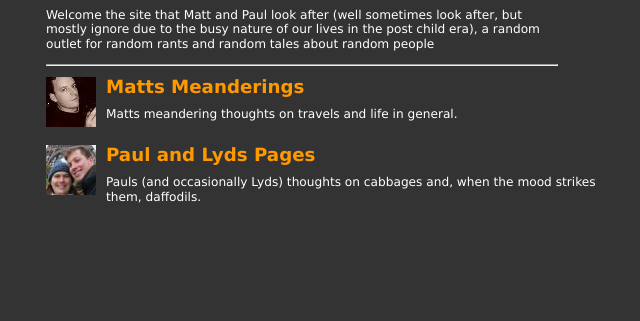
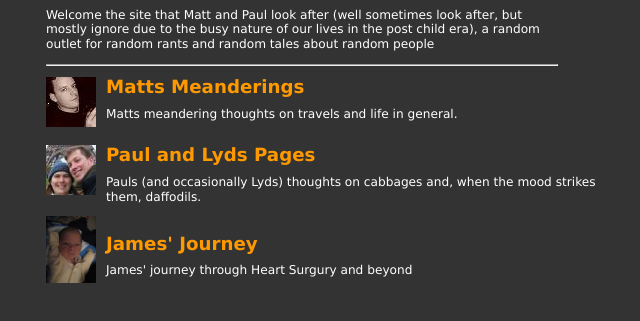
Before and after one commit to bigfish1900/oneroundpebble.com, a plain HTML site: page index.html in a window 1280 px wide. Shown: the part 147-468 px from the top of the page, without its empty margins (338-978 px from the left). Drawn offline with Linux system fonts and the light colour scheme.

Commit message:
Add James to main page

```diff
--- a/index.html
+++ b/index.html
@@ -31,14 +31,14 @@
 			Pauls (and occasionally Lyds) thoughts on cabbages and, when the mood strikes them, daffodils.
 		</P>
 
-	<!--	<A HREF='/james' ALT=''>
+		<A HREF='/james' ALT=''>
 		<IMG class="blogpicture" SRC='images/blogpicture_james.jpg' WIDTH=50px ALT=''/>
 			<H1 class="blogtitle">James' Journey</H1>
 		</A>
 		<p class="blogdescription">
 			James' journey through Heart Surgury and beyond
 		</P>
-	-->
+
 	<!--	<A HREF='/blogs/meowandpolly' ALT=''>
 			<IMG class="blogpicture" SRC='images/blogpicture_meowandpolly.jpg' WIDTH=50px HEIGHT=50px ALT=''/>
 			<H1 class="blogtitle">Meow and Polly's International Adventures</H1>
```
